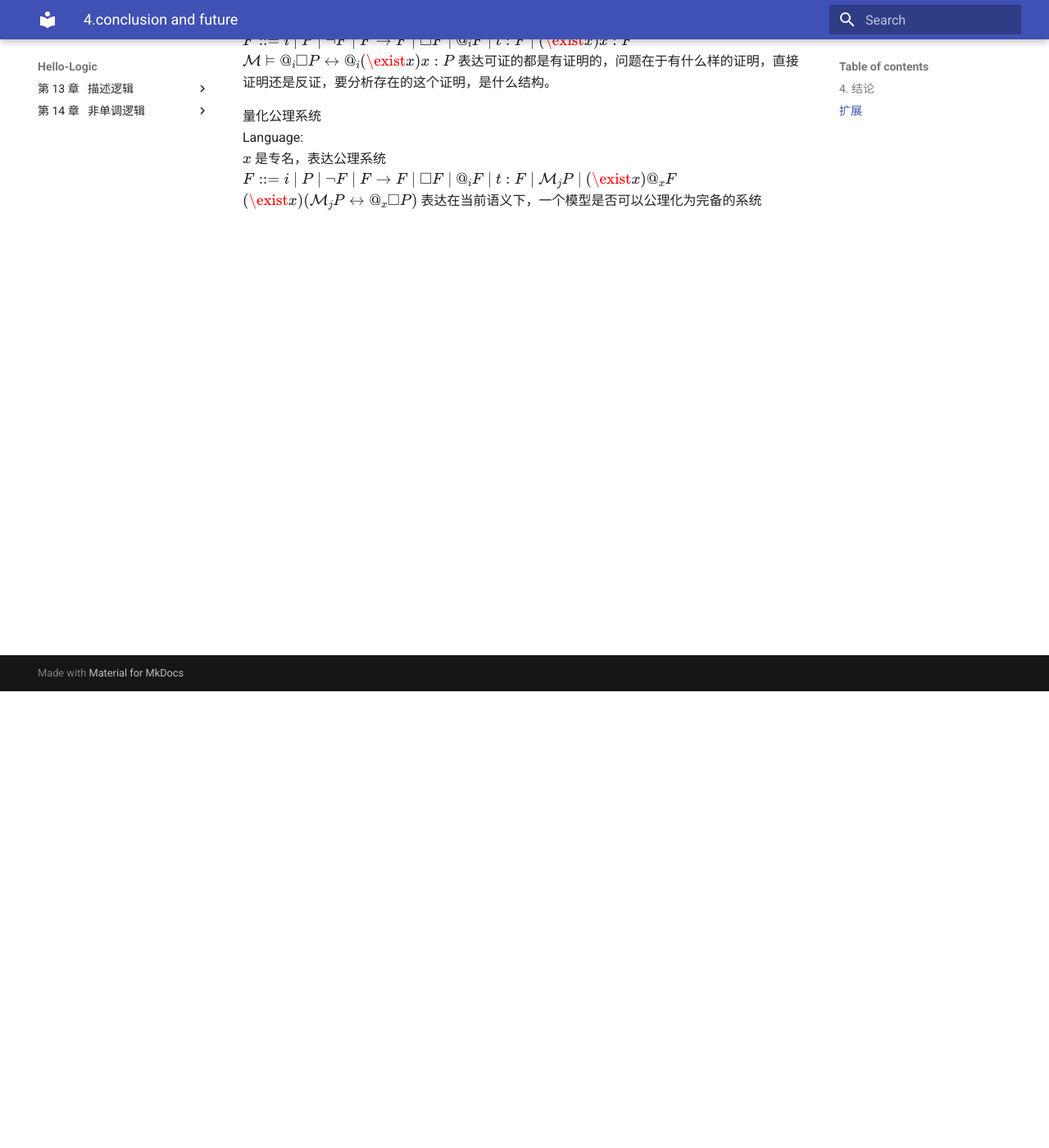
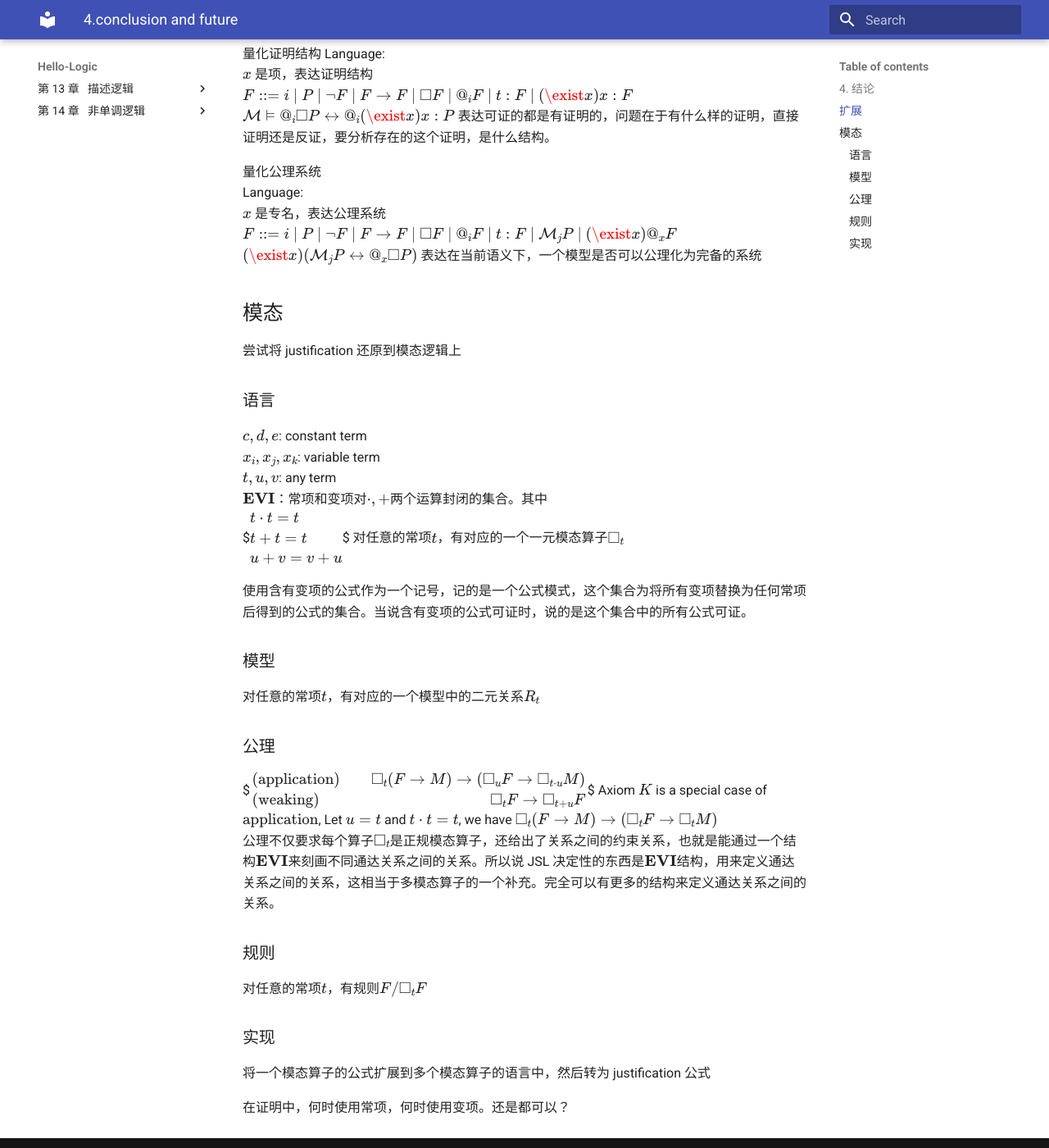
Before and after one commit to Cogliffer/hello-logic, an MkDocs documentation site: the page built from docs/justfication_logic/4.conclusion and future.md, in a window 1280 px wide and 1400 px high, scrolled down 557 px. Shown: the whole window at 82% size. Built offline with MkDocs 1.6.1 and Material for MkDocs 9.7.7, drawn with Linux system fonts in a browser that asks for light colours; some of the changed text lies outside the part shown.

```diff
--- a/docs/justfication_logic/4.conclusion and future.md
+++ b/docs/justfication_logic/4.conclusion and future.md
@@ -4,7 +4,7 @@
 
 <!-- 在$\mathbf{S4}$中加入$\text{fact checker}$公理得到$\mathbf{S4_f}$，并给出 Kripke 模型上的证明语义，然后和$\mathbf{LP}$结合，并引入混合算子，得到$\mathbf{LPS4_f}$的混合版本$\text{hybrid-}\mathbf{LPS4_f}$。$\text{hybrid-}\mathbf{LPS4_f}$是对$\text{hybrid-}\mathbf{J_T}$和$\mathbf{LPS4}$的扩展，本文证明了$\text{hybrid-}\mathbf{LPS4_f}$上的内化定理，证明在证明语义下的可靠性和完全性，继而给出$\text{hybrid-}\mathbf{LPS4_f}$的模态对应以证明实现定理。最后尝试在基础的$\text{hybrid-}\mathbf{JK}$上证明内化定理，以及与其模态对应之间的实现定理。 -->
 
-
+在$\text{hybrid-}\mathbf{JT}$中加入模态算子之后，将可证和证据严格的区分开，突出 justification logic 在模态之外实际增加的证据如何起作用的。
 
 ## 扩展
 现在语言的语义只能表达公理系统没法表达模型，所以不能表达完备性等涉及到语义的性质。混合算子表达的是自身系统内的满足关系，而不是对象系统中的满足关系。现在在模型中加入一个模型集合$\mathcal{M_I}$，其中的元素记为$\mathcal{M}_j$，一个模型是$\mathcal{M}=(\mathcal{G},\mathcal{R},\mathcal{E},\mathcal{V},\mathcal{M_I},\mathcal{W})$，其中$\mathcal{W}$将每个系统映射到一个模型上。
@@ -25,3 +25,39 @@ Language: <br>
 $x$ 是专名，表达公理系统<br>
 $F::= i\ |\ P\ |\ \neg F\ |\ F\rightarrow F\ |\ \Box F\ |\ @_i F\ |\ t:F\ |\ \mathcal{M}_jP\ |\ (\exist x)@_xF$<br>
 $(\exist x)(\mathcal{M}_jP\leftrightarrow @_x\Box P)$ 表达在当前语义下，一个模型是否可以公理化为完备的系统
+
+## 模态
+尝试将 justification 还原到模态逻辑上
+
+### 语言
+$c,d,e$: constant term<br>
+$x_i,x_j,x_k$: variable term<br>
+$t,u,v$: any term<br>
+$\mathbf{EVI}$：常项和变项对$\cdot,+$两个运算封闭的集合。其中<br>
+$$\begin{align*}
+    & t\cdot t = t\\
+    & t+ t = t\\
+    & u+v=v+u\\
+\end{align*}$$
+对任意的常项$t$，有对应的一个一元模态算子$\Box_t$
+
+使用含有变项的公式作为一个记号，记的是一个公式模式，这个集合为将所有变项替换为任何常项后得到的公式的集合。当说含有变项的公式可证时，说的是这个集合中的所有公式可证。
+
+### 模型
+对任意的常项$t$，有对应的一个模型中的二元关系$R_t$
+
+### 公理
+$$\begin{align*}
+    &(\text{application}) & \Box_t(F\rightarrow M)\rightarrow(\Box_u F\rightarrow\Box_{t\cdot u}M)\\
+    &(\text{weaking}) & \Box_t F\rightarrow\Box_{t+u} F
+\end{align*}$$
+Axiom $K$ is a special case of $\text{application}$, Let $u=t$ and $t\cdot t = t$, we have $\Box_t(F\rightarrow M)\rightarrow(\Box_t F\rightarrow\Box_t M)$<br>
+公理不仅要求每个算子$\Box_t$是正规模态算子，还给出了关系之间的约束关系，也就是能通过一个结构$\mathbf{EVI}$来刻画不同通达关系之间的关系。所以说 JSL 决定性的东西是$\mathbf{EVI}$结构，用来定义通达关系之间的关系，这相当于多模态算子的一个补充。完全可以有更多的结构来定义通达关系之间的关系。
+
+### 规则
+对任意的常项$t$，有规则$F/\Box_t F$
+
+### 实现
+将一个模态算子的公式扩展到多个模态算子的语言中，然后转为 justification 公式
+
+在证明中，何时使用常项，何时使用变项。还是都可以？
```
Also changed, not shown: docs/justfication_logic/1.introduction.md (+4 -2 lines), docs/justfication_logic/3.1.1.defination.md (+7 -1 lines), docs/justfication_logic/3.1.2.internalization and explicit proof.md (+8 -5 lines), docs/justfication_logic/3.2.completness.md (+8 -8 lines).
